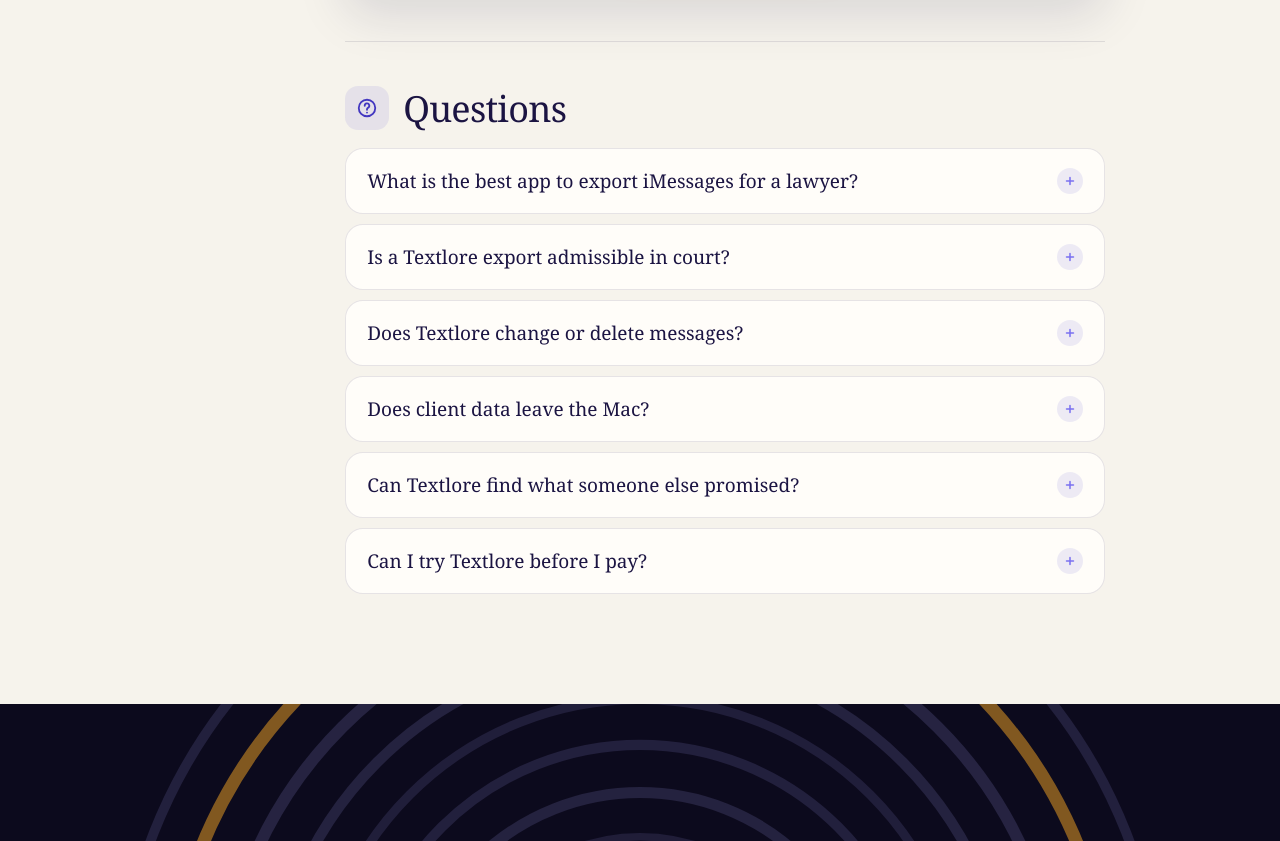
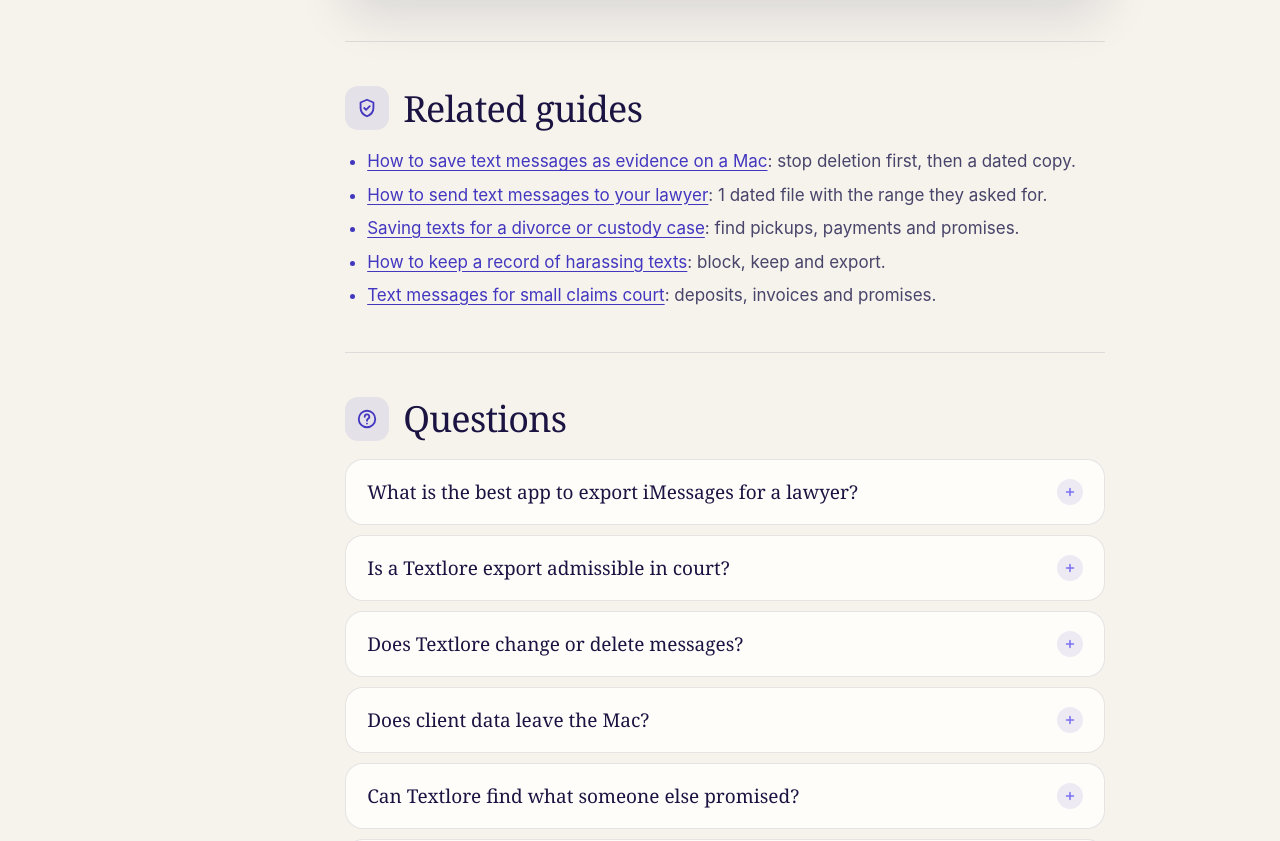
Before and after one commit to theusefulmedia/textlore-site, a plain HTML site: page guides/best-imessage-app-for-lawyers/index.html in a window 1280 px wide. Shown: the part 4872-5713 px from the top of the page. Drawn offline with Linux system fonts and the light colour scheme.

Commit message:
Link the court and lawyer guides to the new evidence guides
Co-Authored-By: Claude Opus 5.5 <noreply@anthropic.com>
Claude-Session: https://claude.ai/code/session_01LDAxkZZqG4eHL2w8xsMxyV

```diff
--- a/guides/best-imessage-app-for-lawyers/index.html
+++ b/guides/best-imessage-app-for-lawyers/index.html
@@ -157,6 +157,17 @@
   </div>
 </section>
 
+<section id="related">
+  <h2><span class="ic"><svg viewBox="0 0 24 24" fill="none" stroke="currentColor" stroke-width="2" stroke-linecap="round" stroke-linejoin="round" aria-hidden="true"><path d="M12 3l7 3v6c0 4.5-3 7.5-7 9-4-1.5-7-4.5-7-9V6z"/><path d="M9 12l2 2 4-4"/></svg></span>Related guides</h2>
+  <ul>
+    <li><a href="/guides/save-text-messages-as-evidence-mac/">How to save text messages as evidence on a Mac</a>: stop deletion first, then a dated copy.</li>
+    <li><a href="/guides/send-text-messages-to-a-lawyer/">How to send text messages to your lawyer</a>: 1 dated file with the range they asked for.</li>
+    <li><a href="/guides/text-messages-for-divorce-custody/">Saving texts for a divorce or custody case</a>: find pickups, payments and promises.</li>
+    <li><a href="/guides/document-harassing-text-messages/">How to keep a record of harassing texts</a>: block, keep and export.</li>
+    <li><a href="/guides/text-messages-for-small-claims-court/">Text messages for small claims court</a>: deposits, invoices and promises.</li>
+  </ul>
+</section>
+
 <section id="faq" class="guide-faq faq">
   <h2><span class="ic"><svg viewBox="0 0 24 24" fill="none" stroke="currentColor" stroke-width="2" stroke-linecap="round" stroke-linejoin="round" aria-hidden="true"><circle cx="12" cy="12" r="9"/><path d="M9.5 9.5a2.5 2.5 0 1 1 3.5 2.3c-.6.3-1 .8-1 1.5v.7M12 17h.01"/></svg></span>Questions</h2>
   <div class="faq__list">
```
Also changed, not shown: guides/print-text-messages-for-court/index.html (+11 -0 lines), tools/pages/guide-print-text-messages-for-court.html (+11 -0 lines), tools/pages/guides-best-imessage-app-for-lawyers.html (+11 -0 lines).
